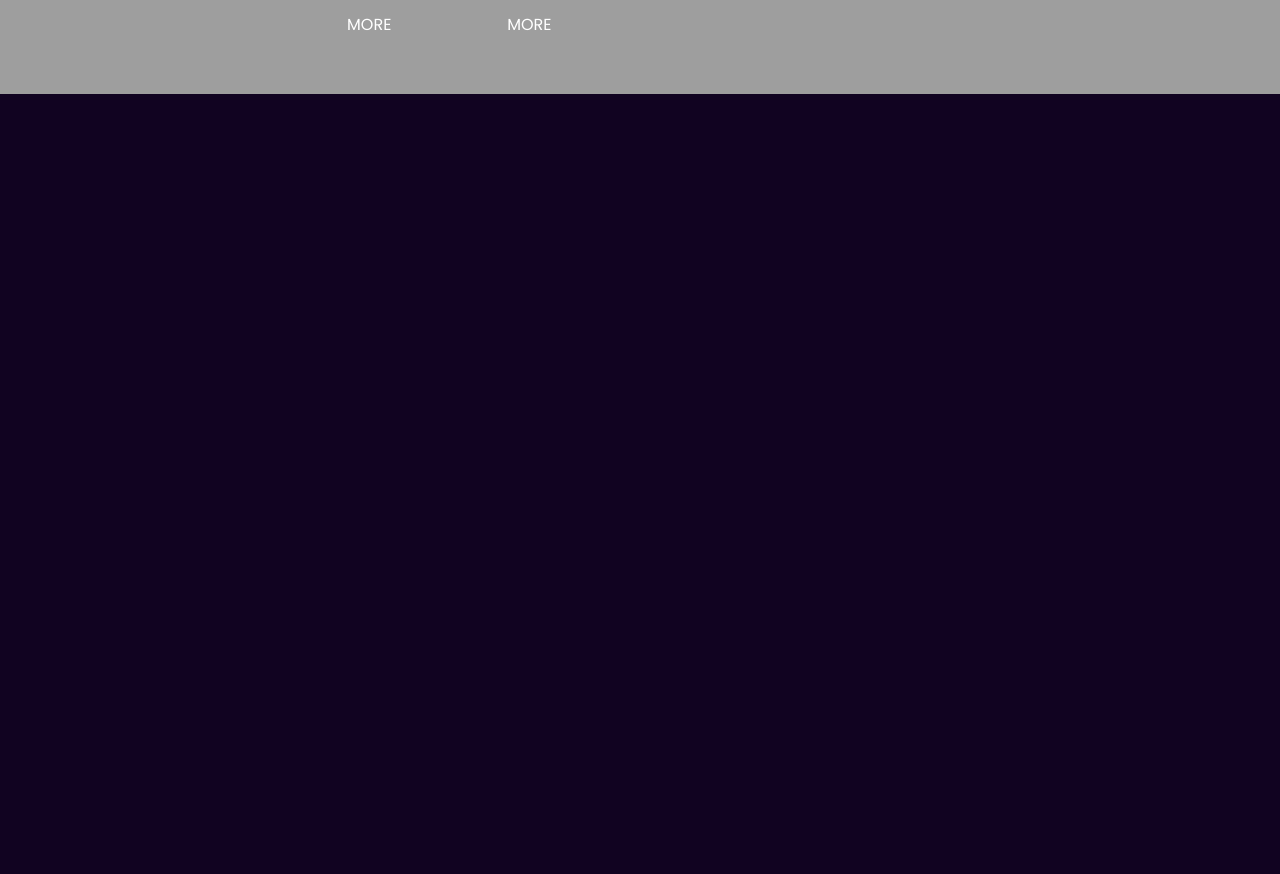
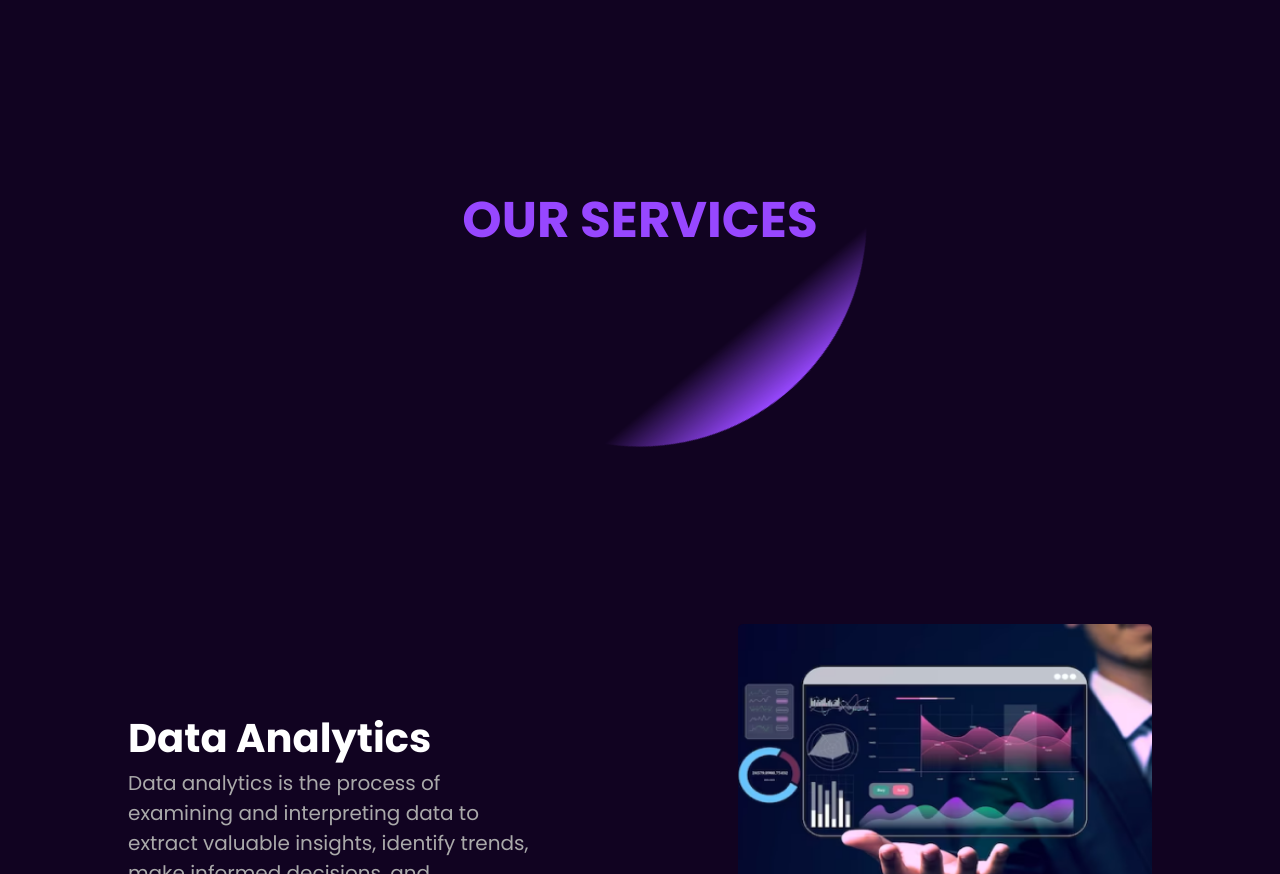
Before and after one commit to MomenMustafa45/shift-app, a React (Create React App) app: page /services in a window 1280 px wide. Shown: the part 226-1100 px from the top of the page. Before the commit the page ends 800 px from the top, so only its background shows below. Built offline with nearby package versions, Linux system fonts and the light colour scheme.

Commit message:
services page added

```diff
--- a/src/App.js
+++ b/src/App.js
@@ -2,12 +2,17 @@ import { Route, Routes } from "react-router-dom";
 import "./App.css";
 import Home from "./pages/home/Home";
 import Footer from "./pages/footer/Footer";
+import ServicesPage from "./pages/services-page/ServicesPage";
+import Navbar from "./components/navbar/Navbar";
 
 function App() {
   return (
     <div className="App">
+      <Navbar />
+
       <Routes>
         <Route path="/" element={<Home />} />
+        <Route path="/services" element={<ServicesPage />} />
       </Routes>
       <Footer />
     </div>
--- /dev/null
+++ b/src/components/ServicesPageCard/ServicesPageCard.jsx
@@ -0,0 +1,43 @@
+import React, { useEffect, useState } from "react";
+import "./services-page-card.css";
+
+const ServicesPageCard = ({ img, title, description, direction = "left" }) => {
+  const [screenWidth, setScreenWidth] = useState(null);
+  const [itemsDirection, setItemsDirection] = useState(direction);
+
+  useEffect(() => {
+    setItemsDirection(direction);
+    setScreenWidth(window.innerWidth);
+    if (screenWidth < 768) {
+      setItemsDirection("right");
+    }
+  }, [screenWidth]);
+
+  return (
+    <div className="services-page-container">
+      {itemsDirection === "left" ? (
+        <>
+          <div className="services-text">
+            <h4>{title}</h4>
+            <p>{description}</p>
+          </div>
+          <div className="services-img">
+            <img src={img} alt="this is img" />
+          </div>
+        </>
+      ) : (
+        <>
+          <div className="services-img">
+            <img src={img} alt="this is img" />
+          </div>{" "}
+          <div className="services-text">
+            <h4>{title}</h4>
+            <p>{description}</p>
+          </div>
+        </>
+      )}
+    </div>
+  );
+};
+
+export default ServicesPageCard;
--- /dev/null
+++ b/src/components/ServicesPageCard/services-page-card.css
@@ -0,0 +1,100 @@
+.services-page-container {
+  display: flex;
+  align-items: center;
+  justify-content: space-between;
+  width: 80%;
+  margin: 50px auto;
+}
+
+.services-page-container:first-child {
+  margin-bottom: 100px;
+}
+
+.services-page-container .services-text {
+  width: 50%;
+}
+
+.services-page-container .services-text h4 {
+  font-size: 40px;
+  margin: 0;
+  color: #fff;
+}
+
+.services-page-container .services-text h4 span {
+  color: #9747ff;
+}
+
+.services-page-container .services-text h4 span:last-child {
+  color: transparent;
+  -webkit-text-stroke-width: 2px;
+  -webkit-text-stroke-color: #9747ff;
+}
+
+.services-page-container .services-text p {
+  font-size: 20px;
+  margin: 0;
+  color: #aaaaaa;
+  max-width: 80%;
+}
+
+.services-page-container .services-img {
+  position: relative;
+}
+
+.services-page-container .services-img img {
+  width: 414px;
+  height: 341px;
+  z-index: 9999;
+  position: relative;
+}
+
+/* Media Queries */
+@media (max-width: 900px) {
+  .services-page-container .services-text {
+    width: 50%;
+  }
+  .services-page-container .services-text h4 {
+    font-size: 26px;
+  }
+
+  .services-page-container .services-text p {
+    font-size: 15px;
+  }
+
+  .services-page-container .services-img img {
+    width: 300px;
+    height: 270px;
+    z-index: 9999;
+    position: relative;
+  }
+}
+
+@media (max-width: 768px) {
+  .services-page-container .about-parent {
+    padding: 50px 20px;
+  }
+
+  .services-page-container {
+    flex-direction: column;
+  }
+
+  .services-page-container .services-text {
+    width: 100%;
+  }
+
+  .services-page-container .services-text h4 {
+    margin: 10px 0;
+  }
+
+  .services-page-container .services-img {
+    margin-bottom: 20px;
+    width: 100%;
+  }
+
+  .services-page-container .services-img img {
+    width: 300px;
+    height: 270px;
+  }
+}
+
+/* Media Queries */
--- a/src/components/navbar/Navbar.jsx
+++ b/src/components/navbar/Navbar.jsx
@@ -8,11 +8,11 @@ import { BsWhatsapp } from "react-icons/bs";
 
 const navLinks = [
   { name: "HOME", path: "/" },
-  { name: "ABOUT US", path: "#about" },
-  { name: "SERVICES", path: "#services" },
-  { name: "PARTENERS", path: "#parteners" },
-  { name: "REFERENCE", path: "#refernce" },
-  { name: "NEWS", path: "#news" },
+  { name: "ABOUT US", path: "/#about" },
+  { name: "SERVICES", path: "/services" },
+  { name: "PARTENERS", path: "/#parteners" },
+  { name: "REFERENCE", path: "/#refernce" },
+  { name: "NEWS", path: "/#news" },
 ];
 
 const Navbar = () => {
--- a/src/components/navbar/navbar.css
+++ b/src/components/navbar/navbar.css
@@ -9,9 +9,6 @@
 
 /* Nav Links */
 /* Nav Links */
-
-.nav-links-container {
-}
 
 .nav-links-container a {
   text-decoration: none;
--- a/src/pages/home/Home.jsx
+++ b/src/pages/home/Home.jsx
@@ -2,18 +2,17 @@ import React from "react";
 import LandingPage from "../landing-page/LandingPage";
 import About from "../about/About";
 import Navbar from "../../components/navbar/Navbar";
-import Services from "../services/Services";
 import ChooseUs from "../choose-us/ChooseUs";
 import Parteners from "../parteners/Parteners";
 import Reference from "../reference/Reference";
+import ServicesSection from "../services-section/ServicesSection";
 
 const Home = () => {
   return (
     <>
-      <Navbar />
       <LandingPage />
       <About />
-      <Services />
+      <ServicesSection />
       <ChooseUs />
       <Parteners />
       <Reference />
--- /dev/null
+++ b/src/pages/services-page/ServicesPage.jsx
@@ -0,0 +1,29 @@
+import React from "react";
+import "./services-page.css";
+import ServicesPageCard from "../../components/ServicesPageCard/ServicesPageCard";
+import { servicesData } from "../../utils/servicesData/servicesData";
+
+const ServicesPage = () => {
+  return (
+    <div className="services-page-parent">
+      <main className="services-page-landing">
+        <h1>OUR SERVICES</h1>
+      </main>
+      <section className="services-page-section">
+        {servicesData.map((service, index) => (
+          <>
+            <ServicesPageCard
+              title={service.title}
+              description={service.description}
+              img={service.img}
+              key={index}
+              direction={index % 2 === 0 ? "left" : "right"}
+            />
+          </>
+        ))}
+      </section>
+    </div>
+  );
+};
+
+export default ServicesPage;
--- /dev/null
+++ b/src/pages/services-page/services-page.css
@@ -0,0 +1,44 @@
+.services-page-parent {
+  overflow: hidden;
+}
+
+.services-page-landing {
+  position: relative;
+  height: calc(100vh - 92px);
+  display: flex;
+  align-items: center;
+  justify-content: center;
+}
+.services-page-landing::after {
+  position: absolute;
+  content: "";
+  width: 453px;
+  height: 453px;
+  top: 50%;
+  right: 50%;
+  transform: translate(50%, -50%);
+  background-image: linear-gradient(to right, #9747ff, transparent 17%);
+  border-radius: 50%;
+  z-index: -1;
+  animation-name: circle-rotate;
+  animation-timing-function: linear;
+  animation-iteration-count: infinite;
+  animation-duration: 4s;
+}
+@keyframes circle-rotate {
+  100% {
+    transform: translate(50%, -50%) rotate(360deg);
+  }
+}
+
+.services-page-landing h1 {
+  font-size: 50px;
+  color: #9747ff;
+}
+
+@media (max-width: 600px) {
+  .services-page-landing::after {
+    width: 350px;
+    height: 350px;
+  }
+}
--- a/src/pages/services/Services.jsx
+++ b/src/pages/services-section/ServicesSection.jsx
@@ -3,7 +3,7 @@ import React, { useEffect, useRef, useState } from "react";
 import { Swiper, SwiperSlide } from "swiper/react";
 
 // import services style
-import "./services.css";
+import "./services-section.css";
 
 // Import Swiper styles
 import "swiper/css";
@@ -19,7 +19,8 @@ import { faArrowLeft, faArrowRight } from "@fortawesome/free-solid-svg-icons";
 // import services data
 import { servicesData } from "../../utils/servicesData/servicesData";
 import ServicesCard from "../../components/services-card/ServicesCard";
-const Services = () => {
+
+const ServicesSection = () => {
   const [screenWidth, setScreenWidth] = useState(null);
 
   useEffect(() => {
@@ -29,7 +30,7 @@ const Services = () => {
   const sliderRef = useRef();
 
   return (
-    <section className="services-parent" id="services">
+    <section className="services-parent">
       <div className="services-header-text">
         <h2>
           SHIFT <span>ADVANCED</span> <br />
@@ -81,4 +82,4 @@ const Services = () => {
   );
 };
 
-export default Services;
+export default ServicesSection;
```
Also changed, not shown: src/pages/services-section/services-section.css (renamed from src/pages/services/services.css).
